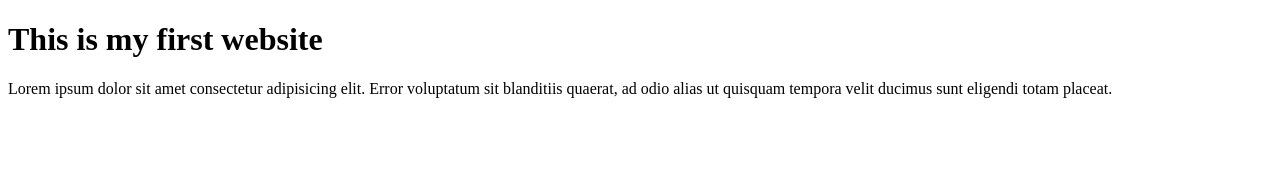
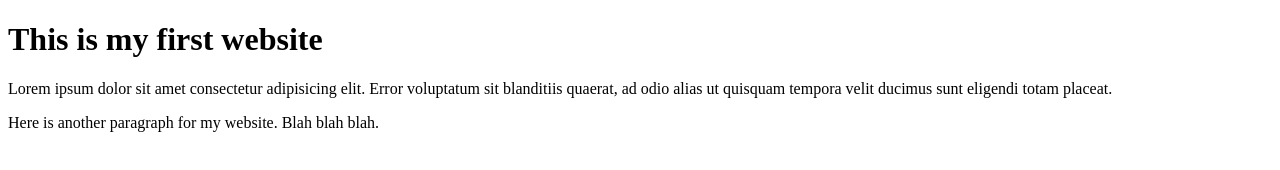
Before and after one commit to Mahmoodabad/firstsite, a plain HTML site: page index.html in a window 1280 px wide. Drawn offline with Linux system fonts and the light colour scheme.

Commit message:
added new paragraph

```diff
--- a/index.html
+++ b/index.html
@@ -10,8 +10,17 @@
     <h1>This is my first website</h1>
 
     <p>Lorem ipsum dolor sit amet consectetur adipisicing elit. Error voluptatum sit blanditiis quaerat, ad odio alias ut quisquam tempora velit ducimus sunt eligendi totam placeat.</p>
+
+    <p>Here is another paragraph for my website. Blah blah blah.</p>
 </body>
 
 </html>
 
+<!-- adding code to github -->
 <!-- git add . -->
+<!-- git commit -m "message" -->
+<!-- git push -->
+
+<!-- Configuring email and user name -->
+<!-- git config --global user.email "mahmoodabadmedia@outlook.com" -->
+<!-- git config --global user.name "Maahir Sheikh" -->
```
